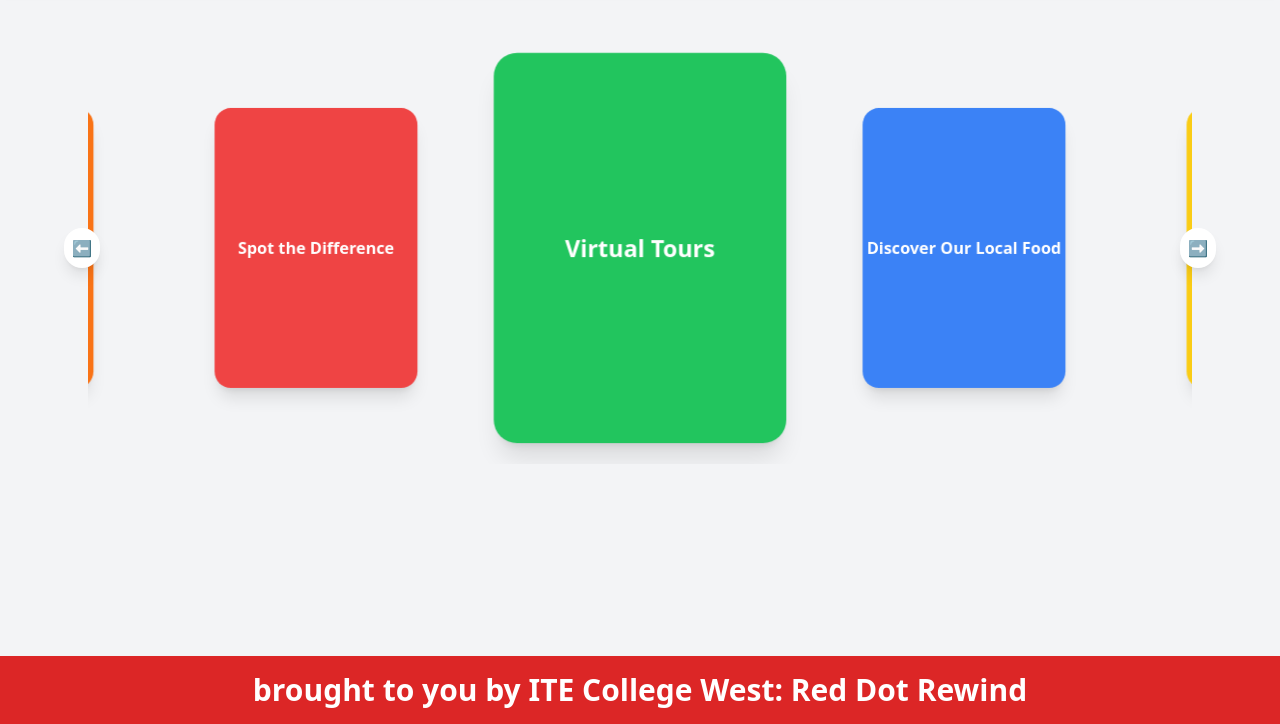
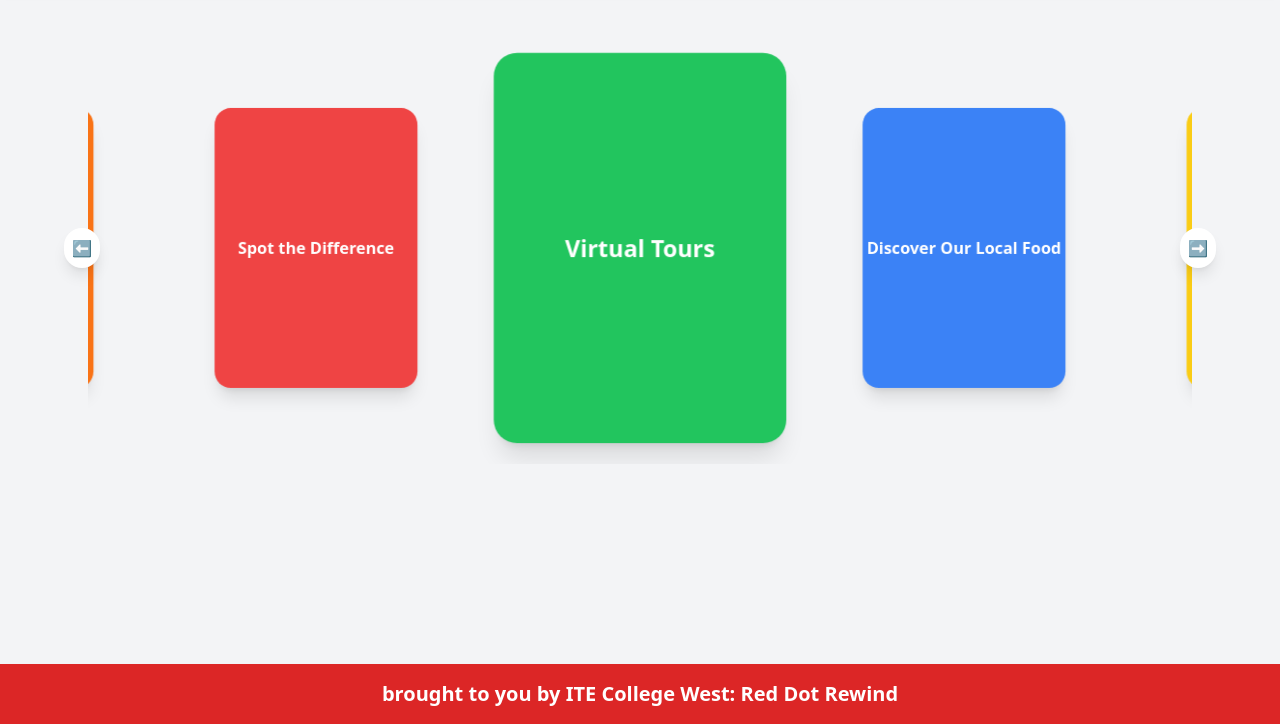
Before and after one commit to Kean1010/AR, a plain HTML site: page index.html in a window 1280 px wide. Shown: the part 76-800 px from the top of the page. Drawn offline with nearby package versions, Linux system fonts and the light colour scheme.

Commit message:
Update index.html

```diff
--- a/index.html
+++ b/index.html
@@ -147,7 +147,7 @@
   </script>
 
   <!-- Footer -->
-  <div class="fixed bottom-0 w-full bg-red-600 text-white text-center py-4 text-3xl font-bold shadow-md z-50">
+  <div class="fixed bottom-0 w-full bg-red-600 text-white text-center py-4 text-xl font-bold shadow-md z-50">
     brought to you by ITE College West: Red Dot Rewind
   </div>
 </body>
```
